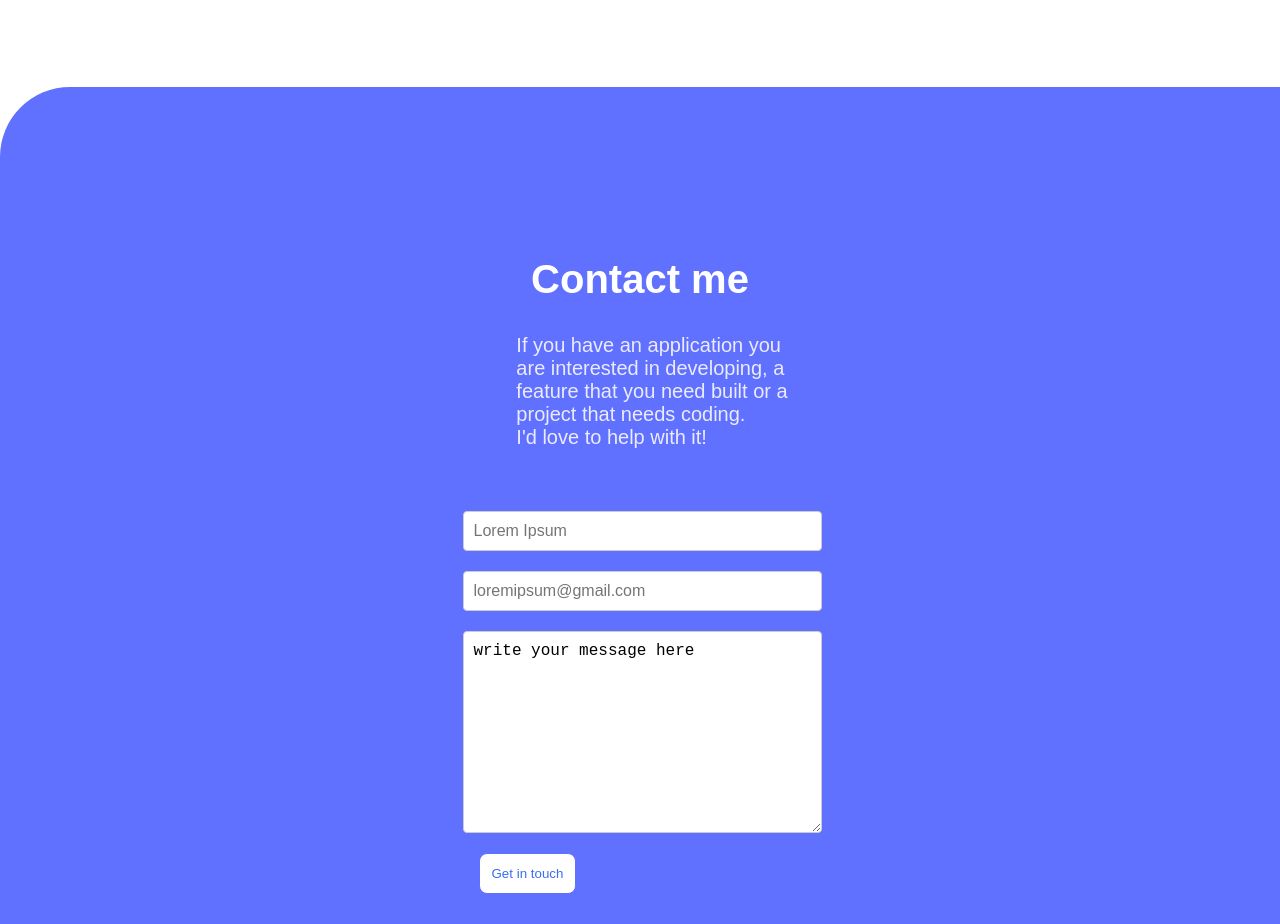
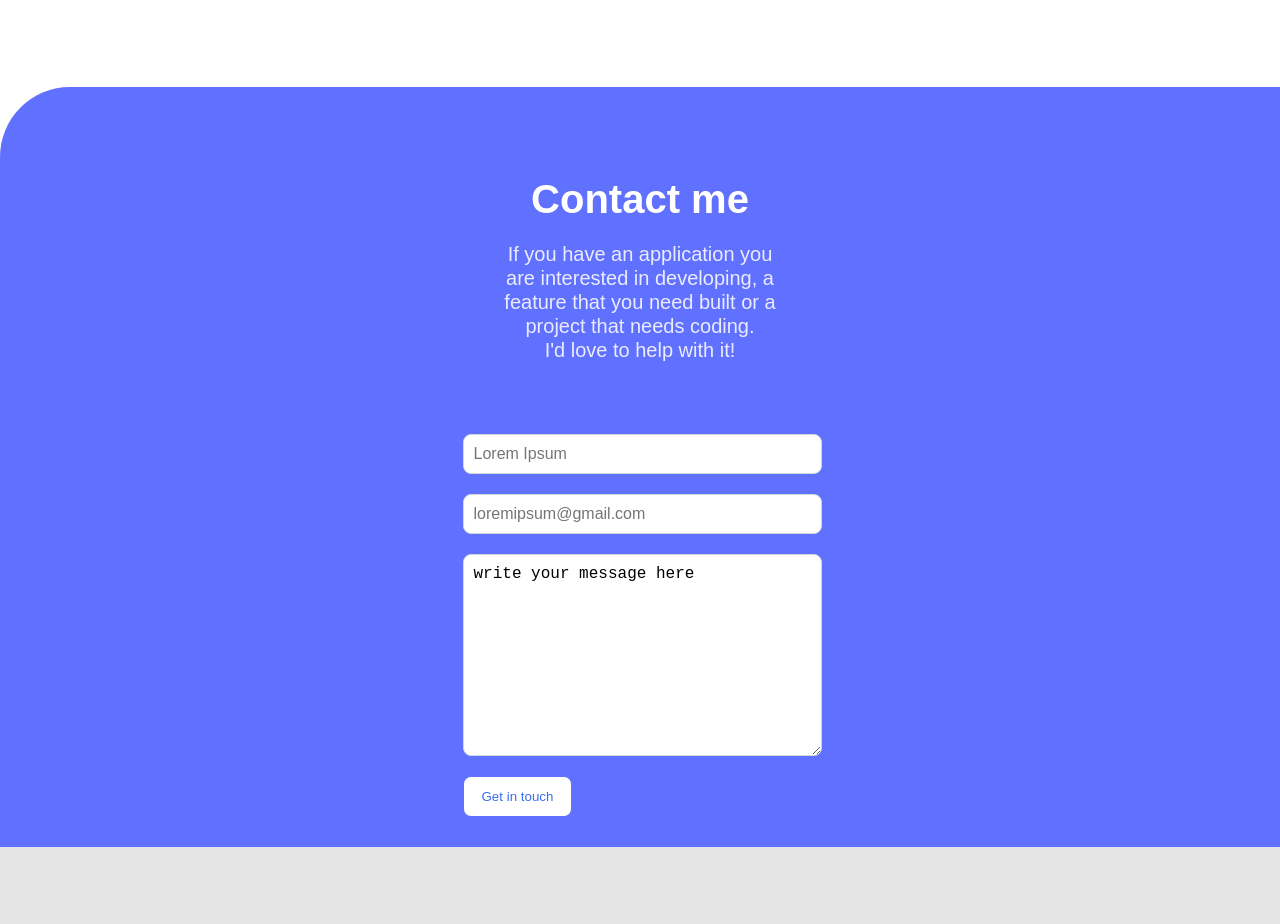
Before and after one commit to Vishal30M/Portfolio, a website: page index.html in a window 1280 px wide. Shown: the part 7120-8044 px from the top of the page. After the commit the page ends 7967 px from the top, so only its background shows below. Drawn offline with Linux system fonts and the light colour scheme.

Commit message:
Edit style .css

```diff
--- a/style.css
+++ b/style.css
@@ -359,11 +359,12 @@ button:disabled {
   background-color: #6070ff;
   width: 100%;
   border-radius: 70px 0 0 0;
-  background-image: url(images/contact\ form\ shapes-mobile.png);
+  background-image: url(images/contact\ form\ shapes-mobile@2x.png);
   background-repeat: no-repeat;
   background-position: top right;
-  background-size: cover;
+  background-size: contain;
   margin-top: 178px;
+  height: auto;
 }
 
 .contatct-head {
@@ -371,17 +372,21 @@ button:disabled {
   font-weight: 700;
   font-size: 40px;
   color: #fff;
-  padding-top: 130px;
-  padding-bottom: 12px;
+  padding-top: 90px;
+  margin-top: 0;
   margin-bottom: 0%;
 }
 
 .contact-desc {
   font-family: "Poppins", sans-serif;
-  font-weight: 400;
   font-size: 20px;
+  font-style: normal;
+  font-weight: 500;
+  line-height: 24px;
   color: #ebebff;
-  padding: 0 0 42px 24px;
+  padding: 0 0 52px 0;
+  text-align: center;
+  margin-left: 0;
 }
 
 input[type="text"],
@@ -392,10 +397,15 @@ textarea {
   margin-bottom: 20px;
   padding: 10px;
   font-size: 16px;
-  border-radius: 4px;
-  border: 1px solid #ccc;
+  border-radius: 8px;
+  border: 1px solid #cfd8dc;
 }
 
 form {
   padding-right: 18px;
 }
+
+.submit {
+  padding: 12px 18px;
+  margin-left: 0;
+}
```
